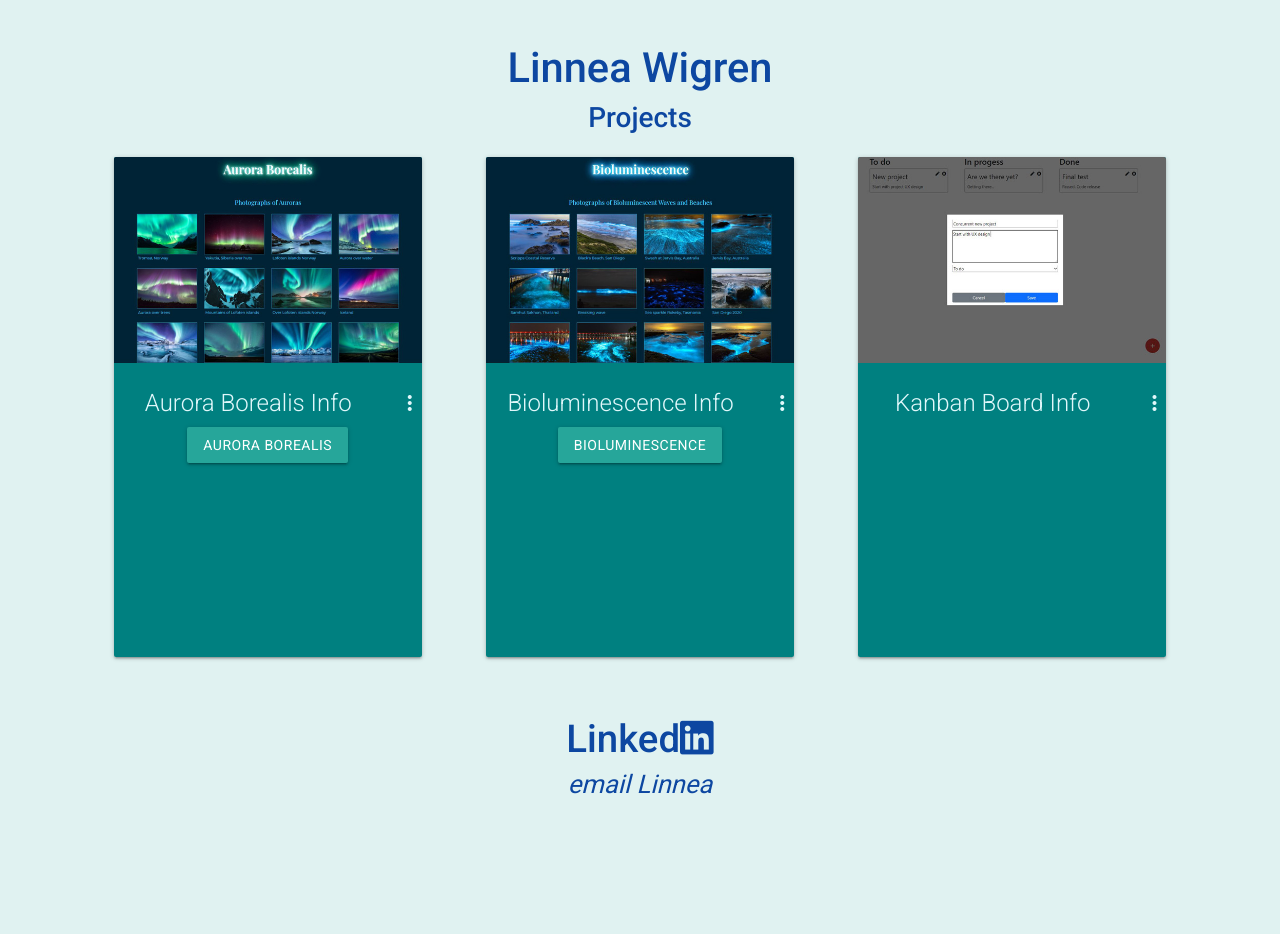
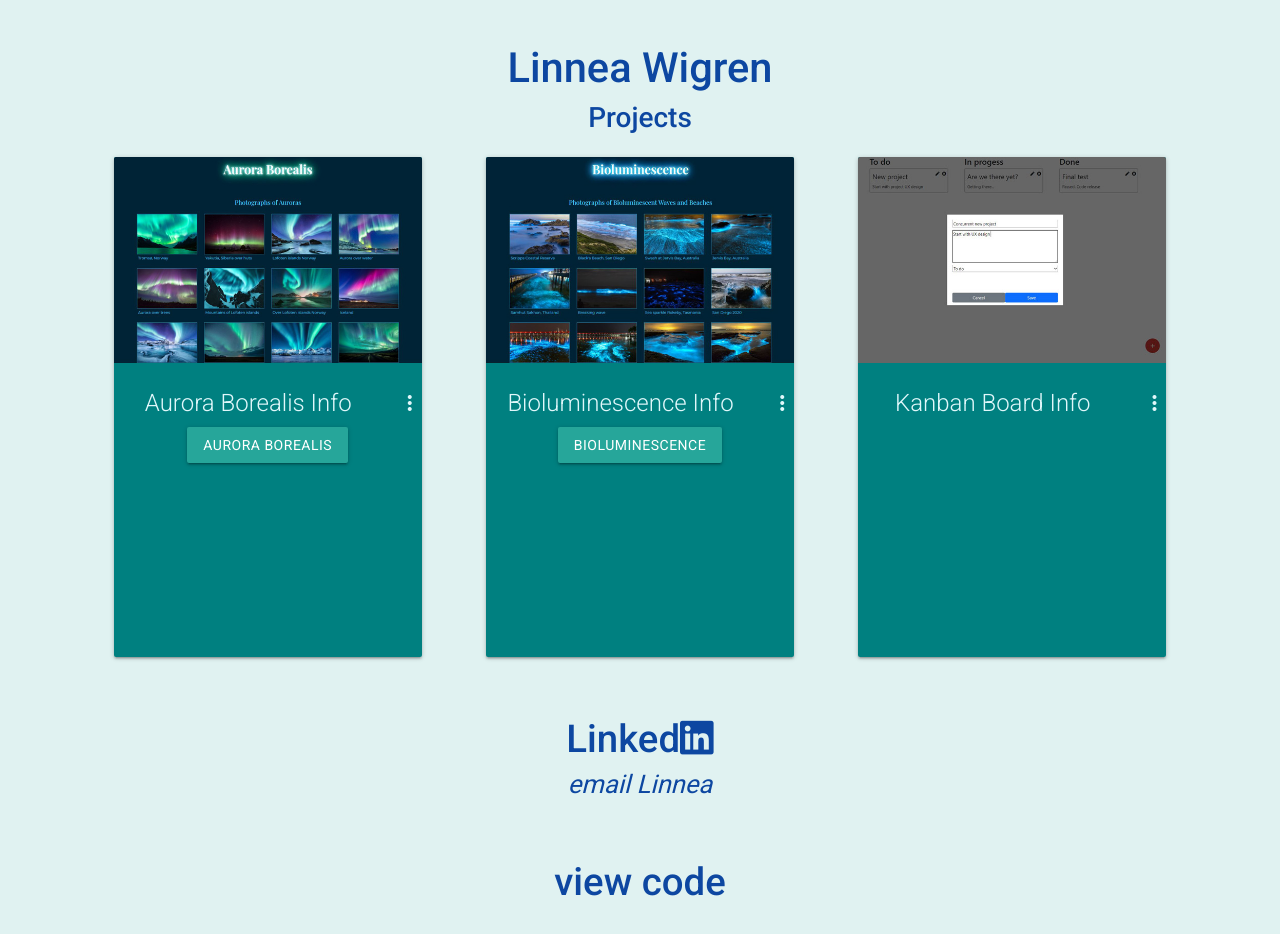
Before and after one commit to LinneaJW/LinneaJW.github.io, a plain HTML site: page index.html in a window 1280 px wide. Before the commit the page ends 878 px from the top, so only its background shows below. Drawn offline with nearby package versions, Linux system fonts and the light colour scheme.

Commit message:
Update index.html

```diff
--- a/index.html
+++ b/index.html
@@ -205,6 +205,11 @@
           >email Linnea</a
         >
         </address>
+        <br />
+        <a
+           href="https://github.com/LinneaJW/LinneaJW.github.io"
+           class="blue-text text-darken-4"
+           >view code</a>
         </footer>
       </footer>
     </div>
```
